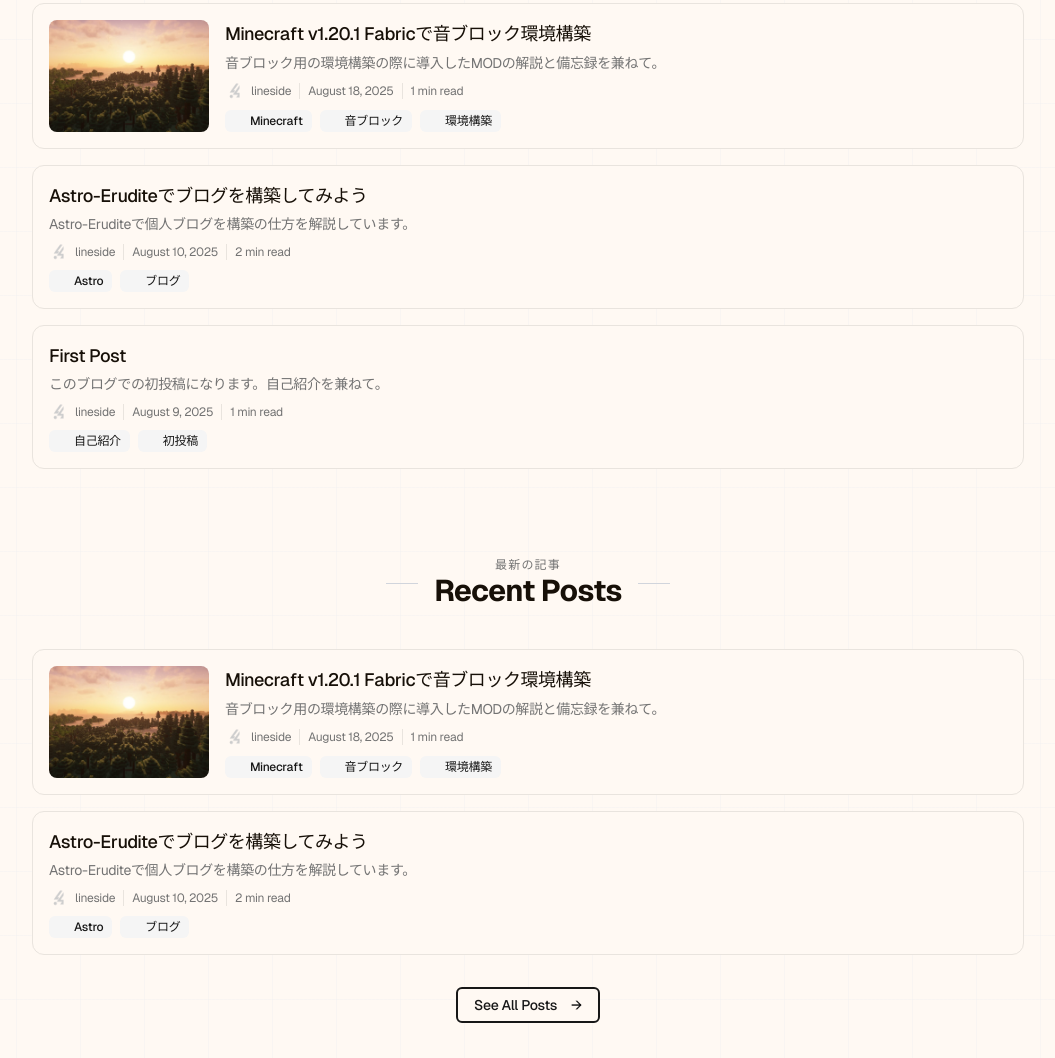
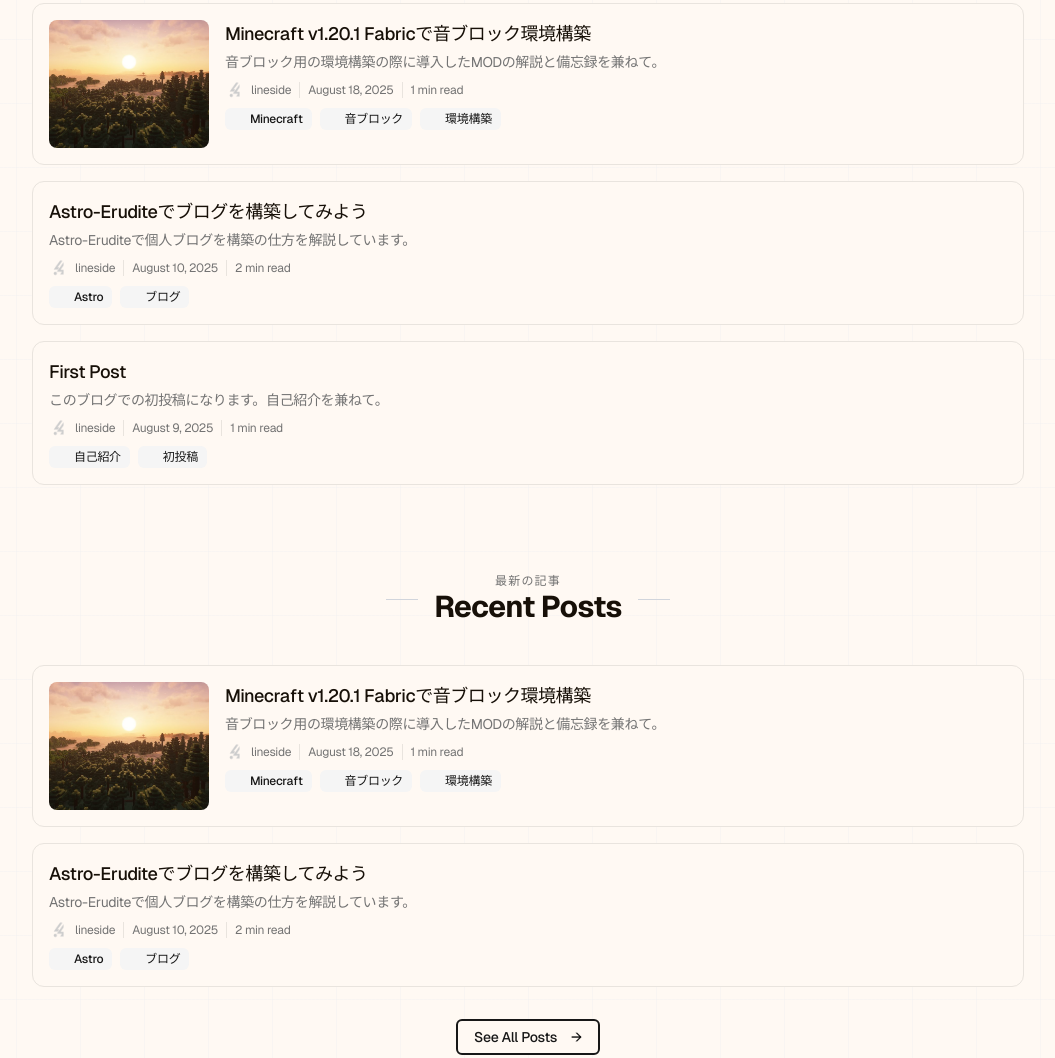
Before and after one commit to lineside0418/blog, an Astro site: page / in a window 1280 px wide. Shown: the part 601-1659 px from the top of the page, without its empty margins (112-1167 px from the left). Built offline with nearby package versions, Linux system fonts and the light colour scheme; Astro itself is replaced by a stand-in of ours; some packages are replaced by stand-ins of ours.

Commit message:
fix deployment error

```diff
--- a/src/components/BlogCard.astro
+++ b/src/components/BlogCard.astro
@@ -25,13 +25,10 @@ const authors = await parseAuthors(entry.data.authors ?? [])
 const subpostCount = !isSubpost(entry.id) ? await getSubpostCount(entry.id) : 0
 ---
 
-<div
-  class="bg-background hover:bg-secondary/50 rounded-xl border p-4 transition-colors duration-300 ease-in-out"
->
-  <Link href={`/${entry.collection}/${entry.id}`} class="flex flex-row gap-4">
-    {/* 画像：左側 */}
+<div class="bg-background hover:bg-secondary/50 rounded-xl border p-4 transition-colors duration-300 ease-in-out">
+  <Link href={`/${entry.collection}/${entry.id}`} class="flex flex-col sm:flex-row gap-4 items-start">
     {entry.data.image && (
-      <div class="w-40 h-28 flex-shrink-0 overflow-hidden rounded-lg">
+      <div class="flex-shrink-0 w-full sm:w-40 h-24 sm:h-32 overflow-hidden rounded-lg">
         <Image
           src={entry.data.image}
           alt={entry.data.title}
@@ -41,11 +38,9 @@ const subpostCount = !isSubpost(entry.id) ? await getSubpostCount(entry.id) : 0
         />
       </div>
     )}
-
-    {/* テキスト部分 */}
-    <div class="flex flex-col justify-between grow">
+    <div class="grow flex flex-col">
       <h3 class="mb-1 text-lg font-medium">{entry.data.title}</h3>
-      <p class="text-muted-foreground mb-2 text-sm line-clamp-3">{entry.data.description}</p>
+      <p class="text-muted-foreground mb-2 text-sm">{entry.data.description}</p>
 
       <div class="text-muted-foreground mb-2 flex flex-wrap items-center gap-x-2 text-xs">
         {authors.length > 0 && (
```
